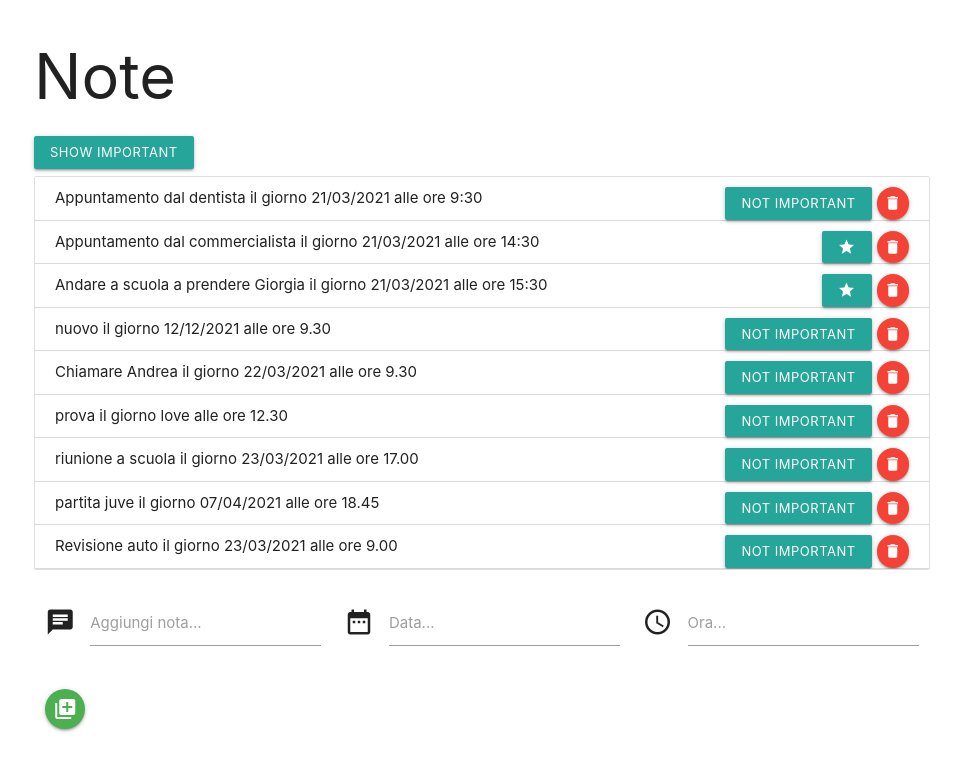
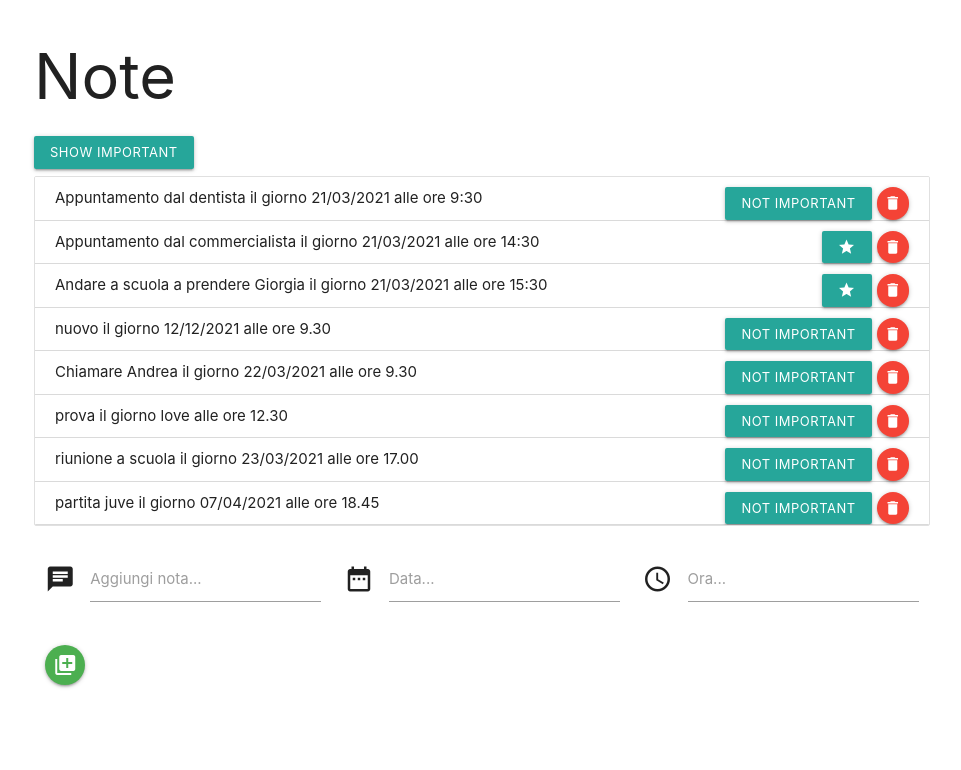
Before and after one commit to freewebsolution/ReactHooks, a React (Create React App) app in the folder notes/: page / in a window 1280 px wide. Shown: the top 770 px of the page, without its empty margins (158-1119 px from the left). Built offline with nearby package versions, Linux system fonts and the light colour scheme; data requests are answered from the project's data file.

Commit message:
Elimina nota

```diff
--- a/notes/db.json
+++ b/notes/db.json
@@ -63,14 +63,6 @@
       "data": "2021-03-22T11:23:53.924Z",
       "important": true,
       "id": 9
-    },
-    {
-      "tema": "Revisione auto",
-      "giorno": "23/03/2021",
-      "ora": "9.00",
-      "data": "2021-03-22T15:14:22.296Z",
-      "important": true,
-      "id": 10
     }
   ]
 }
--- a/notes/src/App.js
+++ b/notes/src/App.js
@@ -43,6 +43,14 @@ const App = (props) => {
       setNote(note.map(nota => nota.id !== id ? nota : res.data))
     })
   }
+  const deleteNoteOf = id => {
+    note.filter(n =>n.id === id)
+    noteService
+    .elimina(id)
+    .then(()=>{
+      setNote(note.filter(nota =>nota.id !== id))
+    })
+  }
 
   const handleNoteChange = (e) => {
     console.log(e.target.value)
@@ -74,6 +82,7 @@ const App = (props) => {
             key={nota.id}
             nota={nota}
             toggleImportance={() => toggleImportanceOf(nota.id)}
+            deleteNote={() =>deleteNoteOf(nota.id)}
           />
         )}
       </ul>
--- a/notes/src/components/Note.js
+++ b/notes/src/components/Note.js
@@ -1,13 +1,13 @@
 import React from 'react';
 
-const Note = ({ nota, toggleImportance }) => {
+const Note = ({ nota, toggleImportance, deleteNote }) => {
     //const label = nota.important ? 'Definisci  non importante' : 'Definisci importante'
     return (
         <li className='collection-item' style={{ borderBottom: '1px solid #dadada' }}>
             <span className='title'>{nota.tema} il giorno {nota.giorno} alle ore {nota.ora}</span>
             <span className="secondary-content">
                 <button className='waves-effect waves-light btn-small ' onClick={toggleImportance}>{nota.important ? 'not important' : <i className="material-icons">grade</i>}</button>
-                <button style={{ marginLeft: '5px' }} className='btn-floating btn-small waves-effect waves-light red'> <i className="material-icons">delete</i></button>
+                <button onClick={deleteNote} style={{ marginLeft: '5px' }} className='btn-floating btn-small waves-effect waves-light red'> <i className="material-icons">delete</i></button>
             </span>
 
         </li>
--- a/notes/src/services/note.js
+++ b/notes/src/services/note.js
@@ -16,11 +16,16 @@ const create = newObj => {
 const update =(id, newObj) => {
     return axios.put(`${baseUrl}/${id}`, newObj)
 }
+//elimina dati DELETE
+const elimina = id =>{
+    return axios.delete(`${baseUrl}/${id}`)
+}
 
 const exportedObject = {
     getAll,
     create,
-    update
+    update,
+    elimina
 };
 
 export default exportedObject;
```
